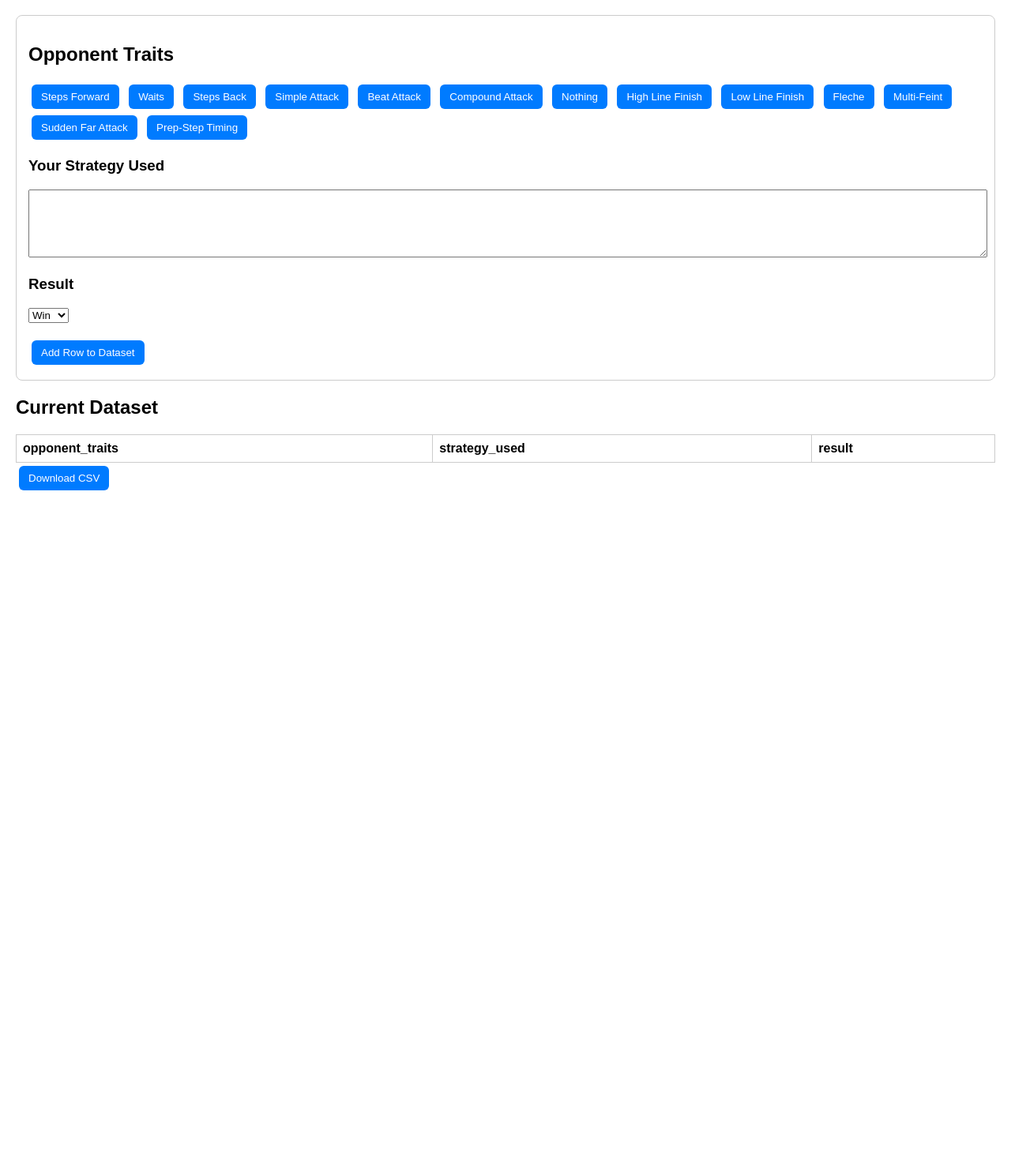
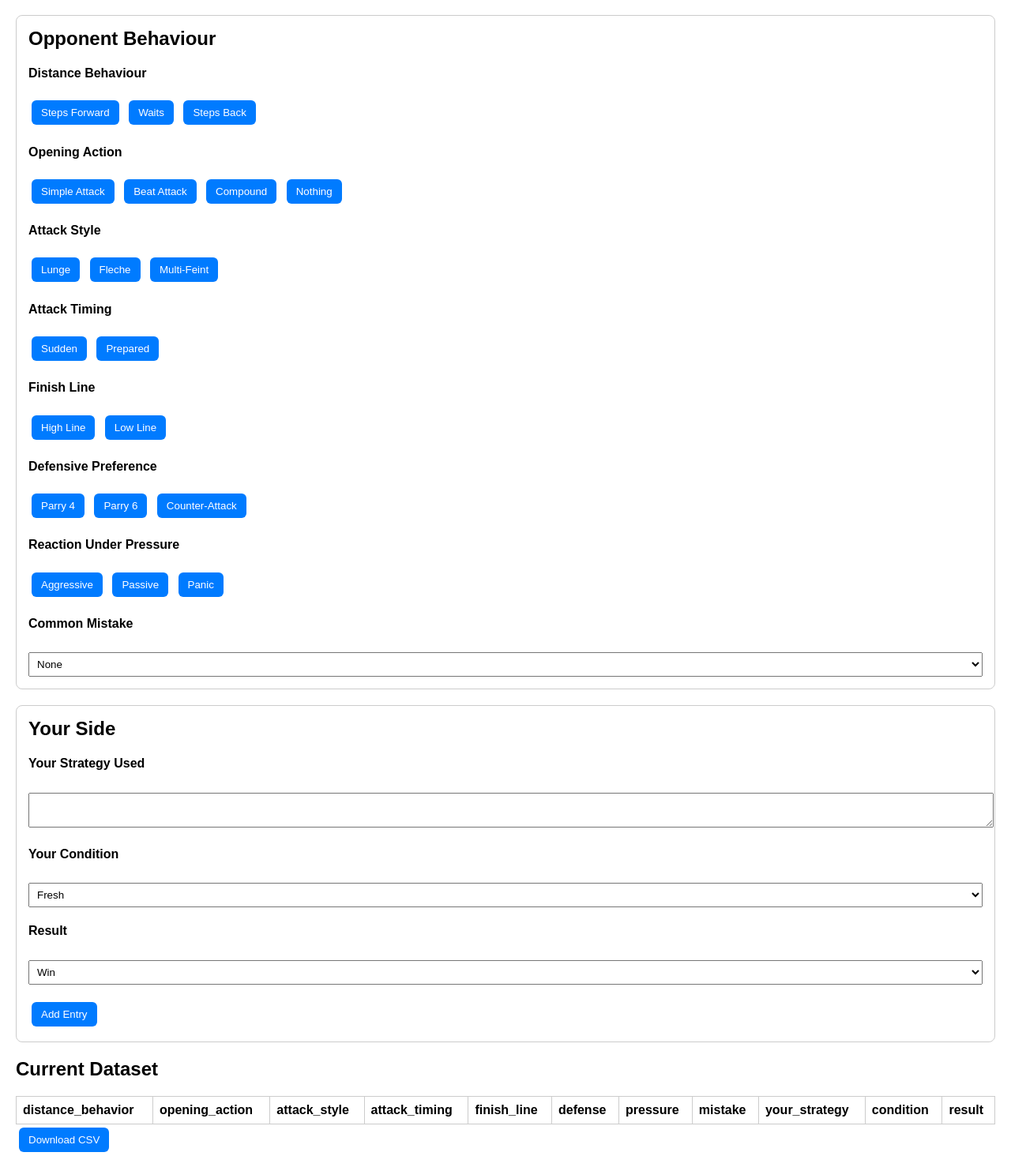
Before and after one commit to JeremiahYao/Fencing.dataset, a plain HTML site: page index.html in a window 1280 px wide. Shown: the part 61-1544 px from the top of the page at 79% size. Before the commit the page ends 800 px from the top, so only its background shows below. Drawn offline with Linux system fonts and the light colour scheme.

Commit message:
Update index.html

```diff
--- a/index.html
+++ b/index.html
@@ -2,56 +2,121 @@
 <html>
 <head>
 <title>Fencing Strategy Dataset Builder</title>
+
 <style>
 body { font-family: Arial; margin: 20px; }
 .section { margin-bottom: 20px; padding: 15px; border: 1px solid #ccc; border-radius: 8px; }
+h2 { margin-top: 0; }
+button {
+  margin: 4px;
+  padding: 8px 12px;
+  border: none;
+  border-radius: 6px;
+  background: #007bff;
+  color: white;
+  cursor: pointer;
+}
+button.selected { background: #28a745; }
+textarea, select { width: 100%; padding: 6px; margin-top: 6px; }
 table { border-collapse: collapse; margin-top: 20px; width: 100%; }
 th, td { border: 1px solid #ccc; padding: 8px; text-align: left; }
-button { margin: 4px; padding: 8px 12px; border: none; border-radius: 6px; background: #007bff; color: white; }
-button.selected { background: #28a745; }
-textarea { width: 100%; height: 80px; }
 </style>
 </head>
+
 <body>
 
 <h1>Fencing Strategy Dataset Builder</h1>
 
-<!-- FORM AREA -->
+<!-- ================= OPPONENT BEHAVIOUR ================= -->
+
 <div class="section">
-<h2>Opponent Traits</h2>
-<button type="button" onclick="toggle(this)">Steps Forward</button>
-<button type="button" onclick="toggle(this)">Waits</button>
-<button type="button" onclick="toggle(this)">Steps Back</button>
-<button type="button" onclick="toggle(this)">Simple Attack</button>
-<button type="button" onclick="toggle(this)">Beat Attack</button>
-<button type="button" onclick="toggle(this)">Compound Attack</button>
-<button type="button" onclick="toggle(this)">Nothing</button>
-<button type="button" onclick="toggle(this)">High Line Finish</button>
-<button type="button" onclick="toggle(this)">Low Line Finish</button>
-<button type="button" onclick="toggle(this)">Fleche</button>
-<button type="button" onclick="toggle(this)">Multi‑Feint</button>
-<button type="button" onclick="toggle(this)">Sudden Far Attack</button>
-<button type="button" onclick="toggle(this)">Prep‑Step Timing</button>
+<h2>Opponent Behaviour</h2>
 
-<h3>Your Strategy Used</h3>
-<textarea id="strategy"></textarea>
+<h4>Distance Behaviour</h4>
+<button data-field="distance_behavior" data-value="forward" onclick="select(this)">Steps Forward</button>
+<button data-field="distance_behavior" data-value="wait" onclick="select(this)">Waits</button>
+<button data-field="distance_behavior" data-value="backward" onclick="select(this)">Steps Back</button>
 
-<h3>Result</h3>
+<h4>Opening Action</h4>
+<button data-field="opening_action" data-value="simple" onclick="select(this)">Simple Attack</button>
+<button data-field="opening_action" data-value="beat" onclick="select(this)">Beat Attack</button>
+<button data-field="opening_action" data-value="compound" onclick="select(this)">Compound</button>
+<button data-field="opening_action" data-value="none" onclick="select(this)">Nothing</button>
+
+<h4>Attack Style</h4>
+<button data-field="attack_style" data-value="lunge" onclick="select(this)">Lunge</button>
+<button data-field="attack_style" data-value="fleche" onclick="select(this)">Fleche</button>
+<button data-field="attack_style" data-value="multifeint" onclick="select(this)">Multi‑Feint</button>
+
+<h4>Attack Timing</h4>
+<button data-field="attack_timing" data-value="sudden" onclick="select(this)">Sudden</button>
+<button data-field="attack_timing" data-value="prepared" onclick="select(this)">Prepared</button>
+
+<h4>Finish Line</h4>
+<button data-field="attack_finish_line" data-value="high" onclick="select(this)">High Line</button>
+<button data-field="attack_finish_line" data-value="low" onclick="select(this)">Low Line</button>
+
+<h4>Defensive Preference</h4>
+<button data-field="defense_preference" data-value="parry4" onclick="select(this)">Parry 4</button>
+<button data-field="defense_preference" data-value="parry6" onclick="select(this)">Parry 6</button>
+<button data-field="defense_preference" data-value="counter" onclick="select(this)">Counter‑Attack</button>
+
+<h4>Reaction Under Pressure</h4>
+<button data-field="reaction_to_pressure" data-value="aggressive" onclick="select(this)">Aggressive</button>
+<button data-field="reaction_to_pressure" data-value="passive" onclick="select(this)">Passive</button>
+<button data-field="reaction_to_pressure" data-value="panic" onclick="select(this)">Panic</button>
+
+<h4>Common Mistake</h4>
+<select id="common_mistake">
+  <option value="">None</option>
+  <option value="overreacts_to_feint">Overreacts to Feints</option>
+  <option value="poor_low_parry">Poor Low Parry</option>
+  <option value="predictable_finish">Predictable Finish</option>
+</select>
+
+</div>
+
+<!-- ================= YOU ================= -->
+
+<div class="section">
+<h2>Your Side</h2>
+
+<h4>Your Strategy Used</h4>
+<textarea id="your_strategy_used"></textarea>
+
+<h4>Your Condition</h4>
+<select id="your_condition">
+  <option value="fresh">Fresh</option>
+  <option value="tired">Tired</option>
+  <option value="injured">Injured</option>
+</select>
+
+<h4>Result</h4>
 <select id="result">
   <option value="win">Win</option>
   <option value="lose">Lose</option>
 </select>
 
 <br><br>
-<button onclick="addRow()">Add Row to Dataset</button>
+<button onclick="addRow()">Add Entry</button>
 </div>
 
-<!-- DATA TABLE -->
+<!-- ================= DATASET ================= -->
+
 <h2>Current Dataset</h2>
+
 <table id="dataTable">
 <tr>
-    <th>opponent_traits</th>
-    <th>strategy_used</th>
+<th>distance_behavior</th>
+<th>opening_action</th>
+<th>attack_style</th>
+<th>attack_timing</th>
+<th>finish_line</th>
+<th>defense</th>
+<th>pressure</th>
+<th>mistake</th>
+<th>your_strategy</th>
+<th>condition</th>
 <th>result</th>
 </tr>
 </table>
@@ -59,32 +124,41 @@ textarea { width: 100%; height: 80px; }
 <button onclick="downloadCSV()">Download CSV</button>
 
 <script>
-function toggle(btn) {
-    btn.classList.toggle("selected");
+let entry = {};
+
+function select(btn) {
+  const field = btn.dataset.field;
+  const value = btn.dataset.value;
+
+  document.querySelectorAll(`button[data-field="${field}"]`)
+    .forEach(b => b.classList.remove("selected"));
+
+  btn.classList.add("selected");
+  entry[field] = value;
 }
 
-// Add row to the table
 function addRow() {
-    const traits = [...document.querySelectorAll("button.selected")]
-        .map(b => b.textContent)
-        .join(" | ");
-
-    const strategy = document.getElementById("strategy").value;
-    const result = document.getElementById("result").value;
-
   const table = document.getElementById("dataTable");
   const row = table.insertRow();
 
-    row.insertCell(0).innerText = traits;
-    row.insertCell(1).innerText = strategy;
-    row.insertCell(2).innerText = result;
+  row.insertCell().innerText = entry.distance_behavior || "";
+  row.insertCell().innerText = entry.opening_action || "";
+  row.insertCell().innerText = entry.attack_style || "";
+  row.insertCell().innerText = entry.attack_timing || "";
+  row.insertCell().innerText = entry.attack_finish_line || "";
+  row.insertCell().innerText = entry.defense_preference || "";
+  row.insertCell().innerText = entry.reaction_to_pressure || "";
+  row.insertCell().innerText = document.getElementById("common_mistake").value;
+  row.insertCell().innerText = document.getElementById("your_strategy_used").value;
+  row.insertCell().innerText = document.getElementById("your_condition").value;
+  row.insertCell().innerText = document.getElementById("result").value;
 
-    // Reset form
+  // Reset
+  entry = {};
   document.querySelectorAll("button.selected").forEach(b => b.classList.remove("selected"));
-    document.getElementById("strategy").value = "";
+  document.getElementById("your_strategy_used").value = "";
 }
 
-// Download the CSV
 function downloadCSV() {
   const rows = [...document.querySelectorAll("#dataTable tr")];
   const csv = rows.map(row =>
@@ -94,7 +168,6 @@ function downloadCSV() {
   const blob = new Blob([csv], { type: "text/csv" });
   const url = URL.createObjectURL(blob);
   const a = document.createElement("a");
-
   a.href = url;
   a.download = "fencing_dataset.csv";
   a.click();
```
Lines whose indentation alone changed are shown as unchanged.
